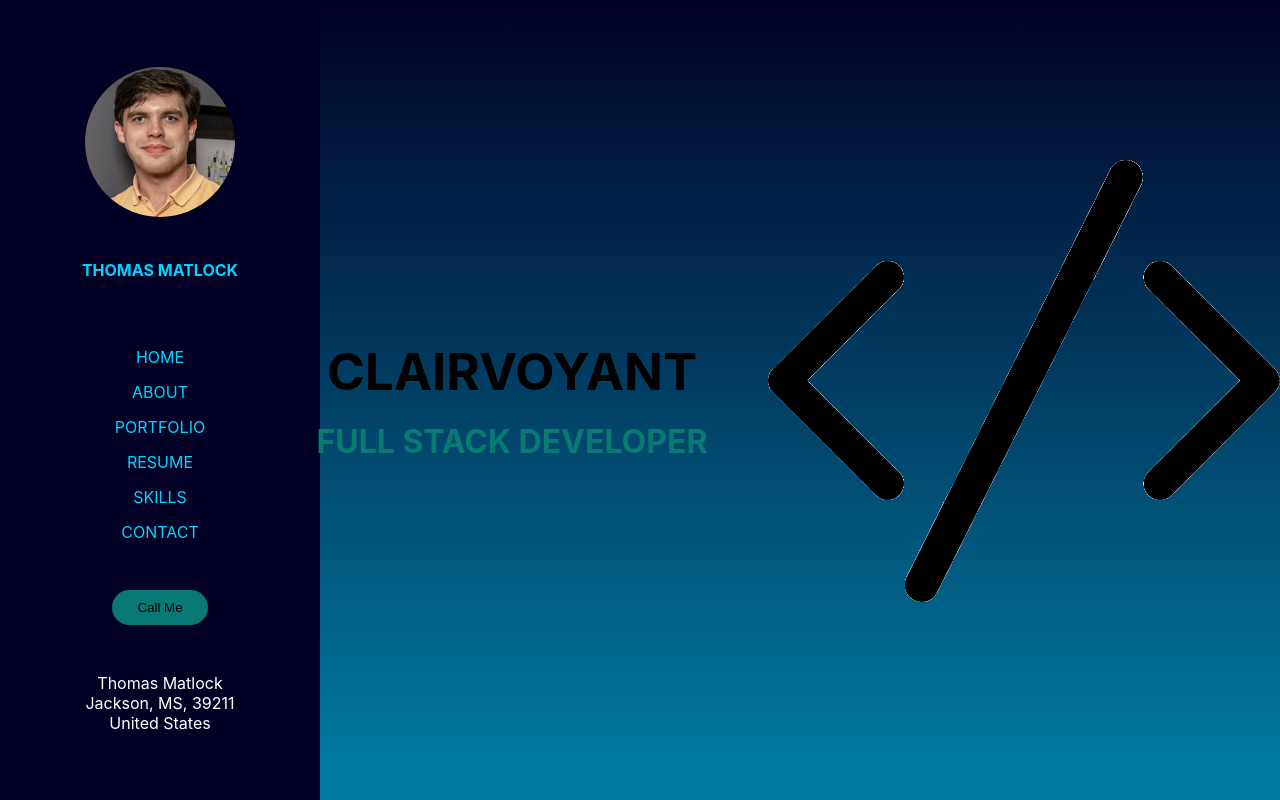
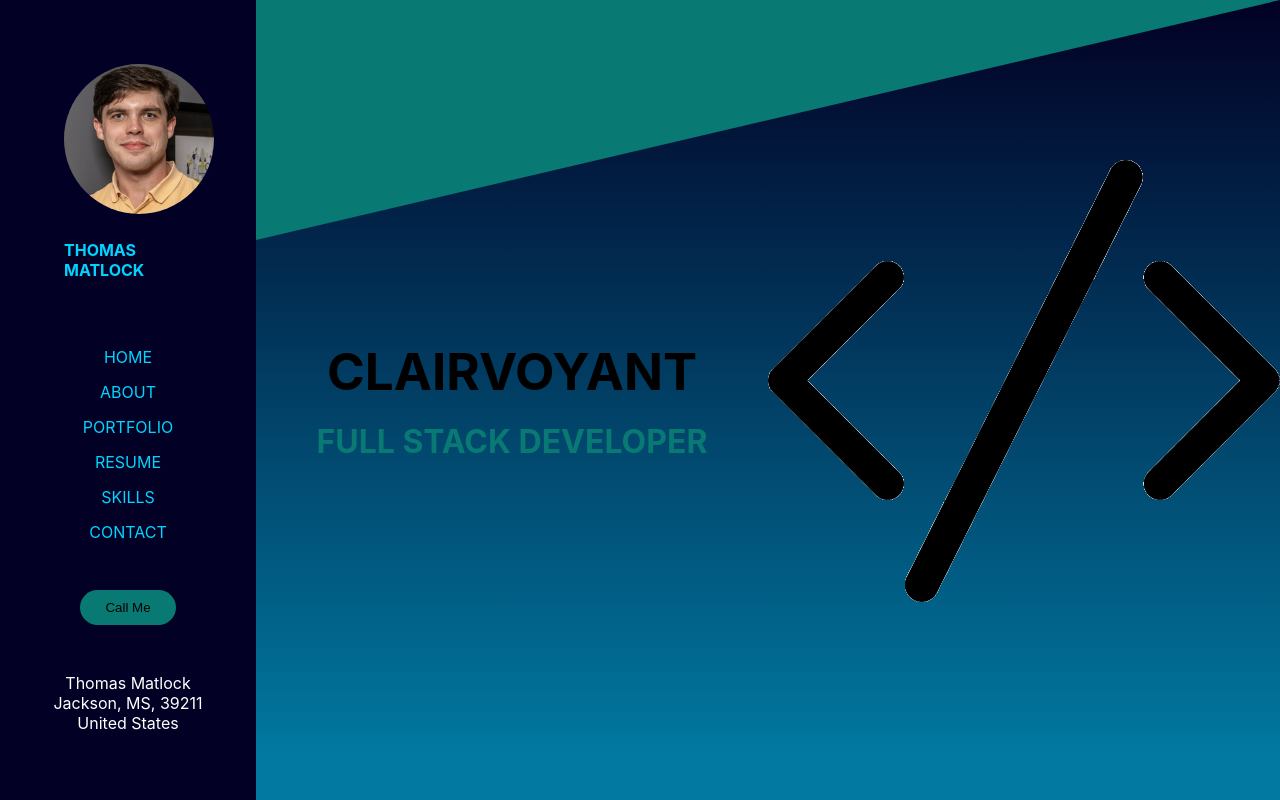
Before and after one commit to zep1994/thomas-matlock, a Next.js app in the folder frontend/: page / in a window 1280 px wide. Built offline with nearby package versions, Linux system fonts and the light colour scheme.

Commit message:
Add Shape

```diff
--- a/frontend/components/Header.js
+++ b/frontend/components/Header.js
@@ -41,6 +41,7 @@ const Header = () => {
         </ul>
       </div>
       <div className={styles.top}>
+      <div className={styles.shape}></div>
         <div className={styles.topLeft}>
           <h1 className={styles.primaryTitle}>CLAIRVOYANT</h1>
           <br />
--- a/frontend/styles/Header.module.css
+++ b/frontend/styles/Header.module.css
@@ -9,7 +9,7 @@
   float: left;
   position: fixed;
   left: 0;
-  width: 20rem;
+  width: 20%;
   height: 100vh;
   background-color: #020024;
   color: #00d4ff;
@@ -18,6 +18,16 @@
   flex-flow: column wrap;
   justify-content: center;
 
+}
+
+.shape {
+  clip-path: polygon( 0% 0%,
+                      100% 0%,
+                      0% 40%);
+  background-color: #097973;
+  width: 100%;
+  height: 600px;
+  position: absolute;
 }
 
 .navUl {
@@ -165,11 +175,17 @@
     position: relative;
   }
 
+  .nav { width: 20rem;}
+
   .topLeft {
     width: 100%;
     height: 100vh;
     float:none;
 
+  }
+
+  .shape {
+    display: none;
   }
 
   .topRight {
```
